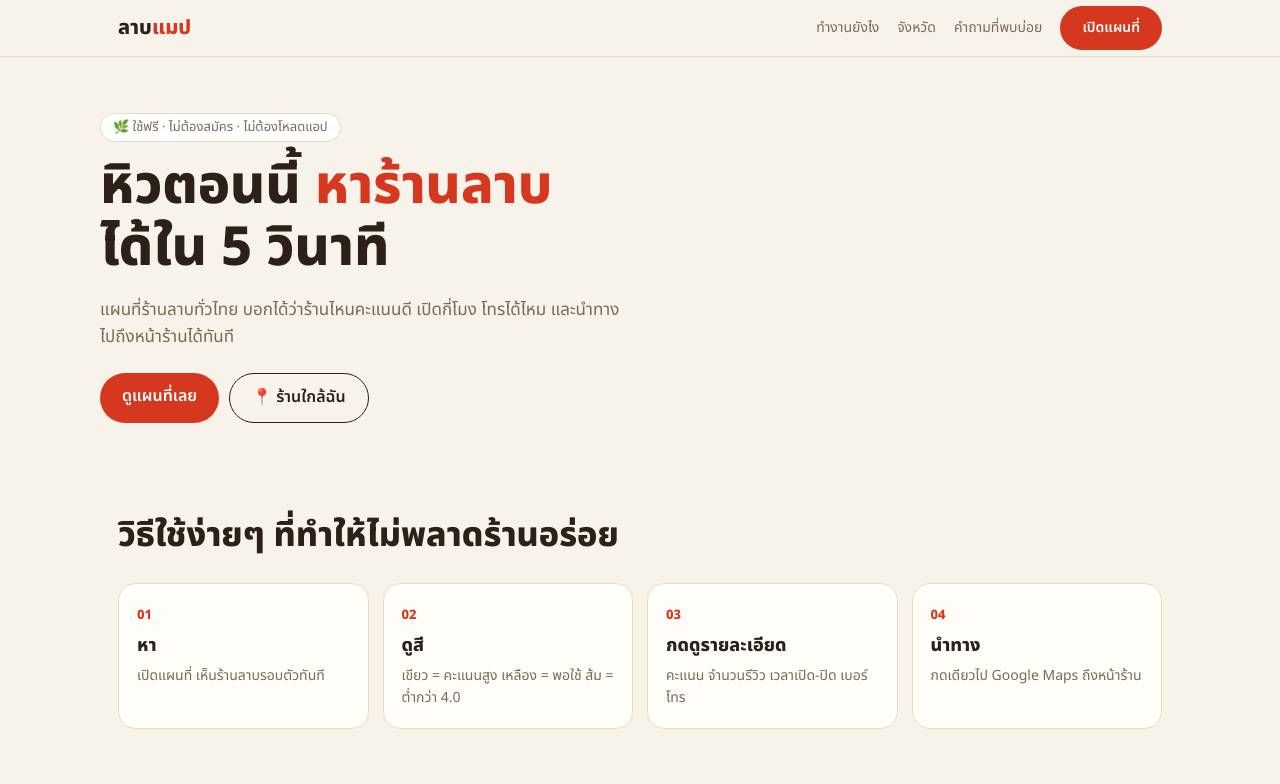
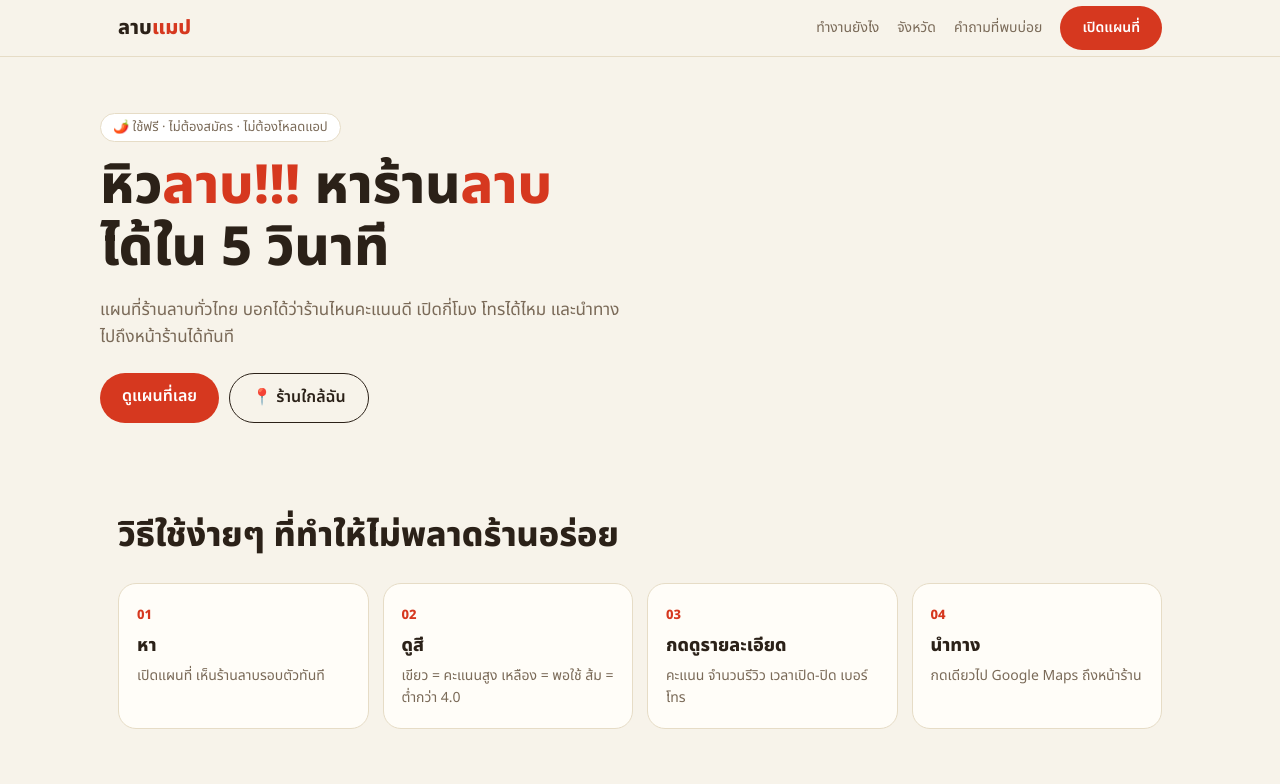
Before and after one commit to chuppondz/larb-map-react, a React (Vite) app: page / in a window 1280 px wide. Shown: the top 784 px of the page. Built offline with nearby package versions, Linux system fonts and the light colour scheme.

Commit message:
edit emoji

```diff
--- a/src/App.jsx
+++ b/src/App.jsx
@@ -101,8 +101,8 @@ export default function App() {
 
       <header className="wrap hero" id="top">
         <div>
-          <span className="pill">🌿 ใช้ฟรี · ไม่ต้องสมัคร · ไม่ต้องโหลดแอป</span>
-          <h1>หิวตอนนี้ <em>หาร้านลาบ</em><br />ได้ใน 5 วินาที</h1>
+          <span className="pill">🌶️ ใช้ฟรี · ไม่ต้องสมัคร · ไม่ต้องโหลดแอป</span>
+          <h1>หิว<em>ลาบ!!!</em> หาร้าน<em>ลาบ</em><br />ได้ใน 5 วินาที</h1>
           <p>แผนที่ร้านลาบทั่วไทย บอกได้ว่าร้านไหนคะแนนดี เปิดกี่โมง โทรได้ไหม และนำทางไปถึงหน้าร้านได้ทันที</p>
           <div className="cta">
             <a className="btn" href="#map-section">ดูแผนที่เลย</a>
```
